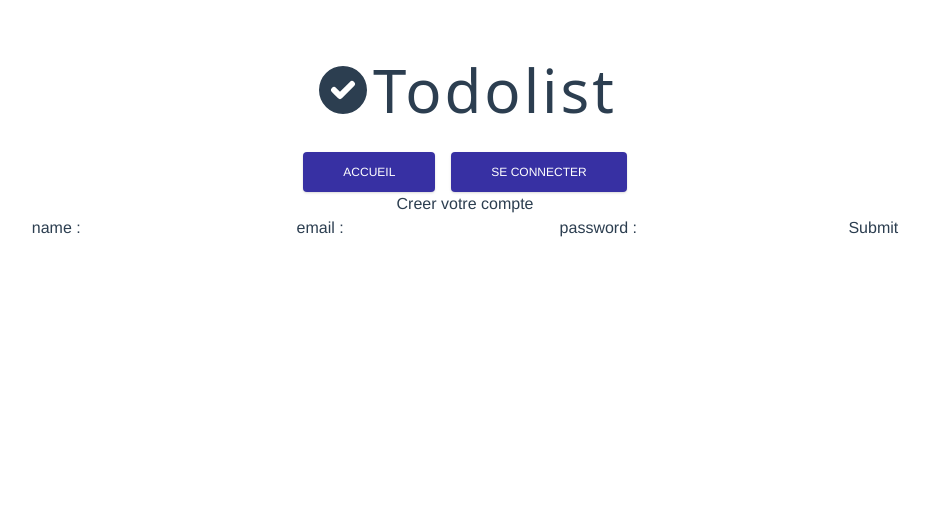
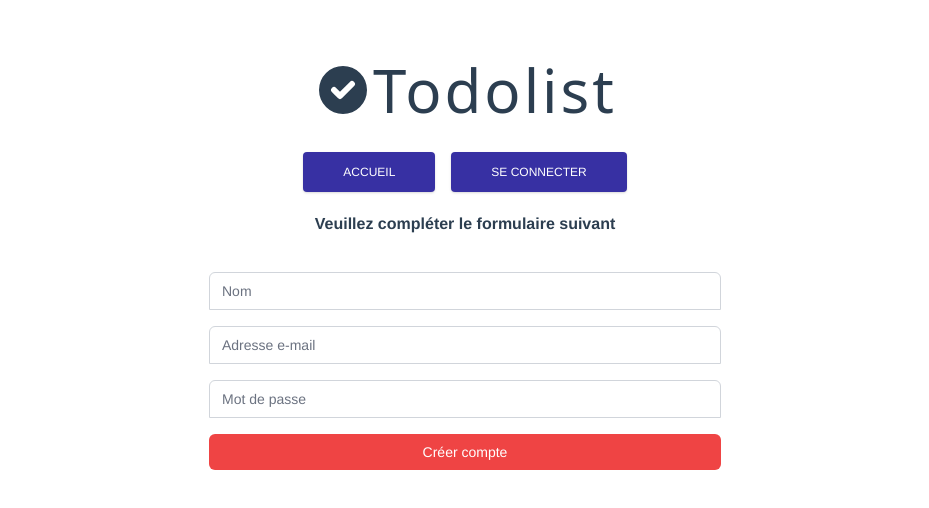
Before and after one commit to devmobileBJCGM/dev_mobile_projet, a Vue app in the folder todolist/: page /create_account in a window 1280 px wide. Shown: the top 508 px of the page, without its empty margins (175-1104 px from the left). Built offline with nearby package versions, Linux system fonts and the light colour scheme.

Commit message:
derniere modification +formulaire inscription

```diff
--- a/todolist/src/views/Create_account.vue
+++ b/todolist/src/views/Create_account.vue
@@ -1,16 +1,16 @@
 <template>
   <div>
-    <p v-if="!create">Creer votre compte</p>
-    <p v-if="create">Compte déjà créé</p>
+    <p class="mt-5" v-if="!create"><b>Veuillez compléter le formulaire suivant</b></p>
+    <p class="mt-5" v-if="create"><b>Compte déjà créé</b></p>
   </div>
-  <div id="create_account" >
-    <label for="name"> name : </label>
-    <input type="text" name="name" v-model="name">
-    <label for="emailAdresse"> email : </label>
-    <input type="text" name="emailAdresse" v-model="emailAdresse">
-    <label for="password"> password : </label>
-    <input type="text" name="password" v-model="password">
-    <button @click.prevent="submit_signup">Submit</button>
+  <div class="mt-5 space-y-4 px-96"  id="create_account" >
+    <label class="sr-only" for="name"> name : </label>
+    <input class="w-full px-3 py-2 border border-gray-300 placeholder-gray-500 text-gray-900 rounded-t-md focus:outline-none focus:ring-indigo-500 focus:border-indigo-500 focus:z-10 sm:text-sm" placeholder="Nom" type="text" name="Nom" v-model="name">
+    <label class="sr-only" for="emailAdresse"> email : </label>
+    <input class="w-full px-3 py-2 border border-gray-300 placeholder-gray-500 text-gray-900 rounded-t-md focus:outline-none focus:ring-indigo-500 focus:border-indigo-500 focus:z-10 sm:text-sm" placeholder="Adresse e-mail" type="text" name="emailAdresse" v-model="emailAdresse">
+    <label class="sr-only"  for="password"> password : </label>
+    <input class="w-full px-3 py-2 border border-gray-300 placeholder-gray-500 text-gray-900 rounded-t-md focus:outline-none focus:ring-indigo-500 focus:border-indigo-500 focus:z-10 sm:text-sm" placeholder="Mot de passe" type="password" name="password" v-model="password">
+    <button class="w-full mt-1  py-2 text-sm font-medium rounded-md text-white bg-red-500 hover:bg-red-700 focus:outline-none focus:ring-2 focus:ring-offset-2 focus:ring-red-500"  v-on:click="submit_signup">Créer compte</button>
   </div>
 </template>
 
--- a/todolist/src/views/Login.vue
+++ b/todolist/src/views/Login.vue
@@ -10,18 +10,16 @@
     <input class="w-full px-3 py-2 border border-gray-300 placeholder-gray-500 text-gray-900 rounded-t-md focus:outline-none focus:ring-indigo-500 focus:border-indigo-500 focus:z-10 sm:text-sm" placeholder="Email address" type="text" name="emailAdresse" v-model="emailAdresse" @keyup.enter="submit_login">
     <label for="password" class="sr-only" > password : </label>
     <input class="w-full px-3 py-2 border border-gray-300 placeholder-gray-500 text-gray-900 rounded-b-md focus:outline-none focus:ring-indigo-500 focus:border-indigo-500 focus:z-10 sm:text-sm" placeholder="Password" type="password" name="password" v-model="password" @keyup.enter="submit_login">
-    <button  @click.prevent="submit_login" v-if="!connected" class="w-full py-2 text-sm font-medium rounded-md text-white bg-indigo-800 hover:bg-indigo-700 focus:outline-none focus:ring-2 focus:ring-offset-2 focus:ring-indigo-800">Connexion</button>
+    <button  v-on:click="submit_login" v-if="!connected" class="w-full py-2 text-sm font-medium rounded-md text-white bg-indigo-800 hover:bg-indigo-700 focus:outline-none focus:ring-2 focus:ring-offset-2 focus:ring-indigo-800">Connexion</button>
   </div>
   <div class="px-96" v-if="connected">
-    <button @click.prevent="submit_logout" class="mt-1 w-full py-2 text-sm font-medium rounded-md text-white bg-indigo-800 hover:bg-indigo-700 focus:outline-none focus:ring-2 focus:ring-offset-2 focus:ring-indigo-800">Déconnexion</button>
+    <button v-on:click="submit_logout" class="mt-1 w-full py-2 text-sm font-medium rounded-md text-white bg-indigo-800 hover:bg-indigo-700 focus:outline-none focus:ring-2 focus:ring-offset-2 focus:ring-indigo-800">Déconnexion</button>
   </div>
   <div class="px-96" id="signup" v-if="!connected">
     <button class="w-full mt-1  py-2 text-sm font-medium rounded-md text-white bg-red-500 hover:bg-red-700 focus:outline-none focus:ring-2 focus:ring-offset-2 focus:ring-red-500" >
     <router-link  to="/Create_account">Créer un compte</router-link>
     </button>
   </div>
-  tatatiti@tatatiti.com
-  tatatatatitititi
 </div>
 </template>
 
```
Also changed, not shown: todolist/src/views/Home.vue (+21 -20 lines).
